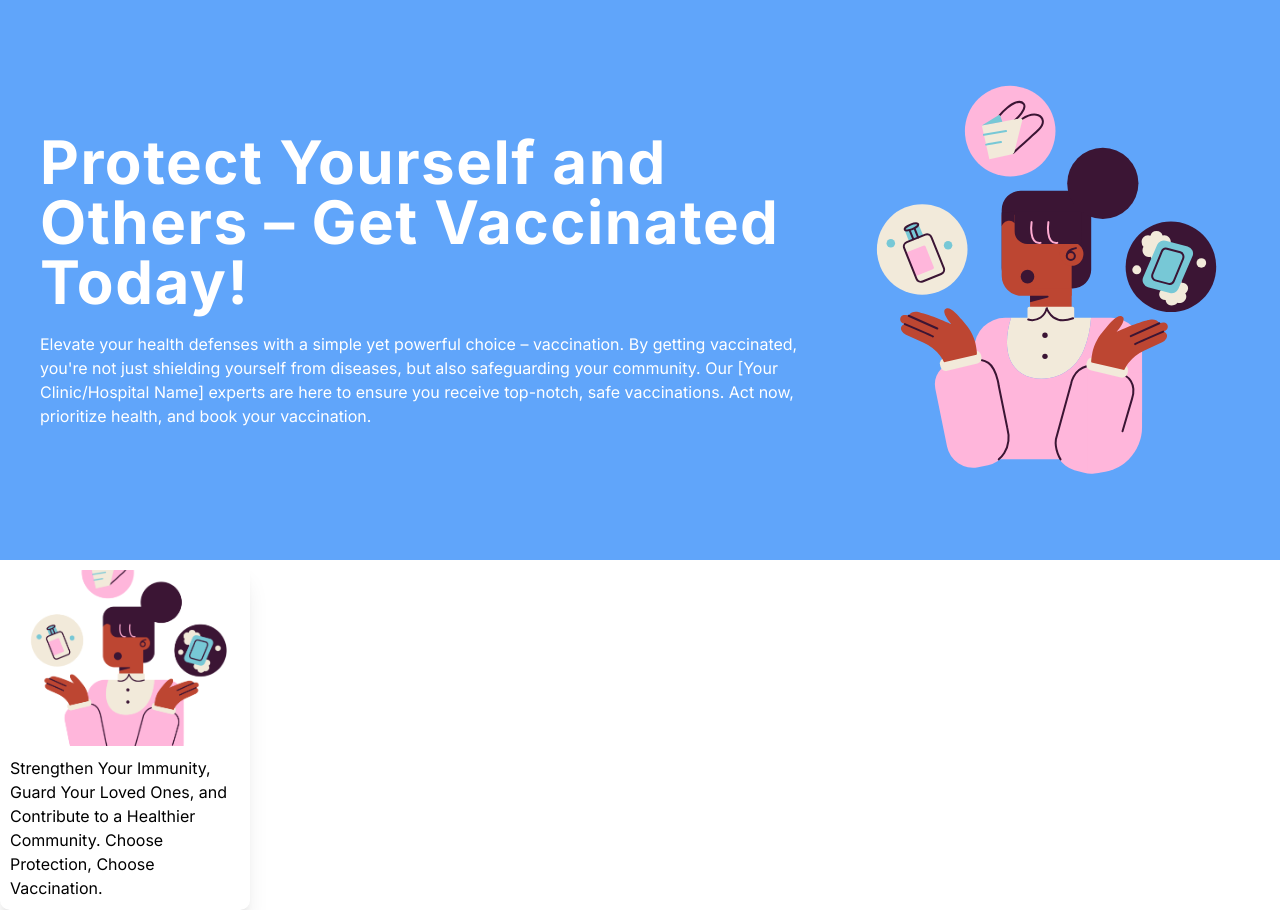
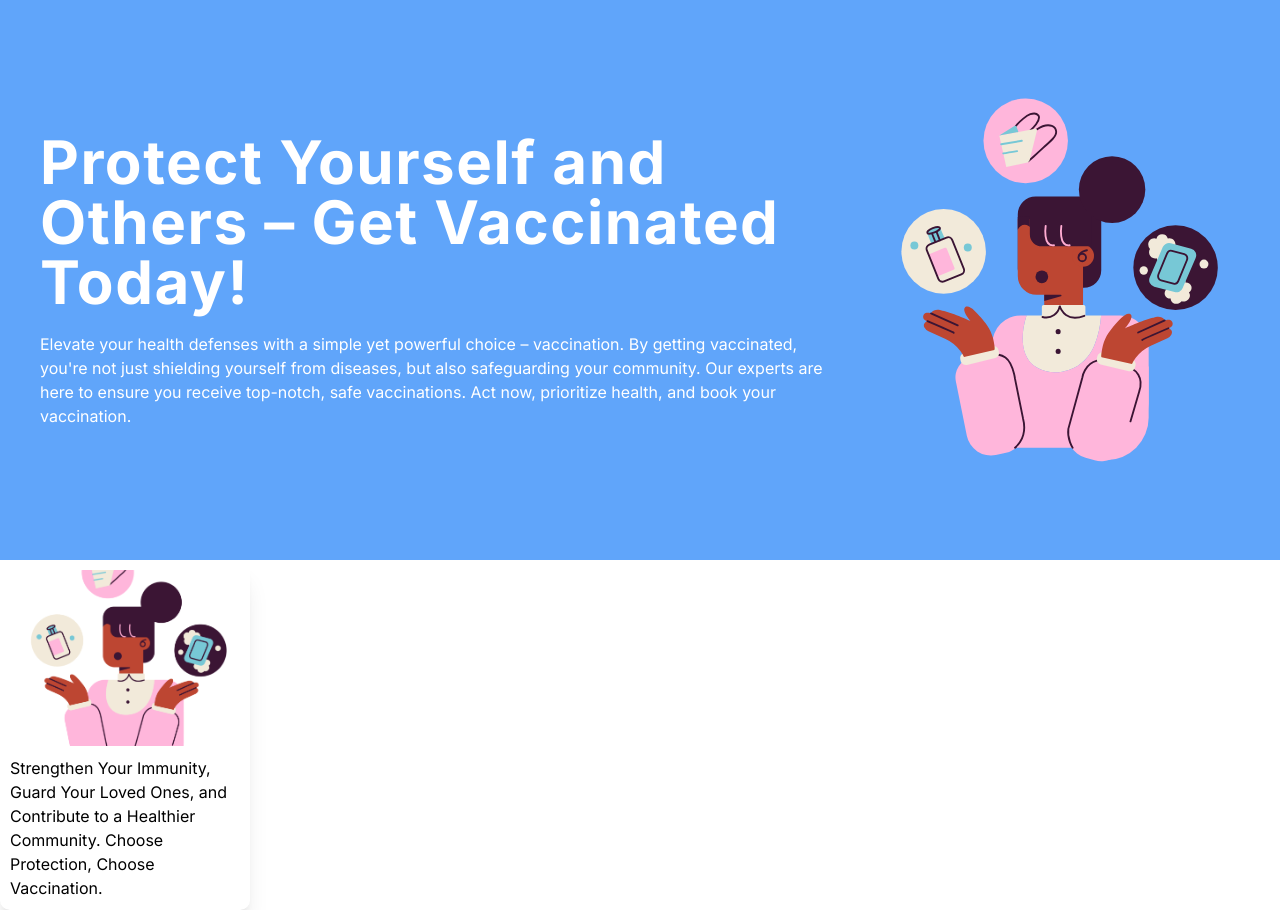
Before and after one commit to mekintown/vaccine-book-app, a Next.js app: page / in a window 1280 px wide. Built offline with nearby package versions, Linux system fonts and the light colour scheme.

Commit message:
Edit banner text

```diff
--- a/src/components/Banner.tsx
+++ b/src/components/Banner.tsx
@@ -2,10 +2,10 @@ import Image from "next/image";
 
 const Banner = () => {
     return (
-        <div className="grid grid-cols-3 bg-blue-400 p-10 min-h-[70vh]">
+        <div className="grid grid-cols-3 bg-blue-400 p-10 min-h-[70vh] gap-10">
             <div className="col-span-2 self-center flex flex-col gap-5">
                 <h1 className="font-bold text-6xl text-white tracking-wide">Protect Yourself and Others – Get Vaccinated Today!</h1>
-                <p className="text-white">Elevate your health defenses with a simple yet powerful choice – vaccination. By getting vaccinated, you're not just shielding yourself from diseases, but also safeguarding your community. Our [Your Clinic/Hospital Name] experts are here to ensure you receive top-notch, safe vaccinations. Act now, prioritize health, and book your vaccination.</p>
+                <p className="text-white">Elevate your health defenses with a simple yet powerful choice – vaccination. By getting vaccinated, you're not just shielding yourself from diseases, but also safeguarding your community. Our experts are here to ensure you receive top-notch, safe vaccinations. Act now, prioritize health, and book your vaccination.</p>
             </div>
             <div className="relative font-medium">
                 <Image src={"/img/vaccination.svg"} alt="cover" fill={true} objectFit="contain"/>
```
